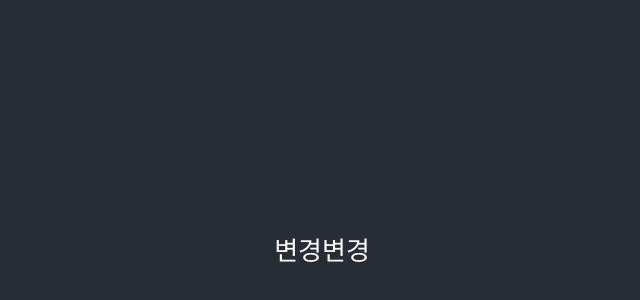
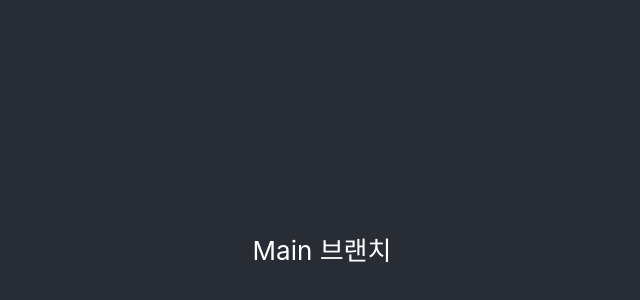
Before and after one commit to yusiny/cloudflaretest, a React (Create React App) app: page / in a window 1280 px wide. Shown: the part 152-452 px from the top of the page, without its empty margins (318-958 px from the left). Built offline with nearby package versions, Linux system fonts and the light colour scheme.

Commit message:
main 커밋

```diff
--- a/src/App.js
+++ b/src/App.js
@@ -4,7 +4,7 @@ import "./App.css";
 function App() {
     return (
         <div className="App">
-            <header className="App-header">변경변경</header>
+            <header className="App-header">Main 브랜치 </header>
         </div>
     );
 }
```
